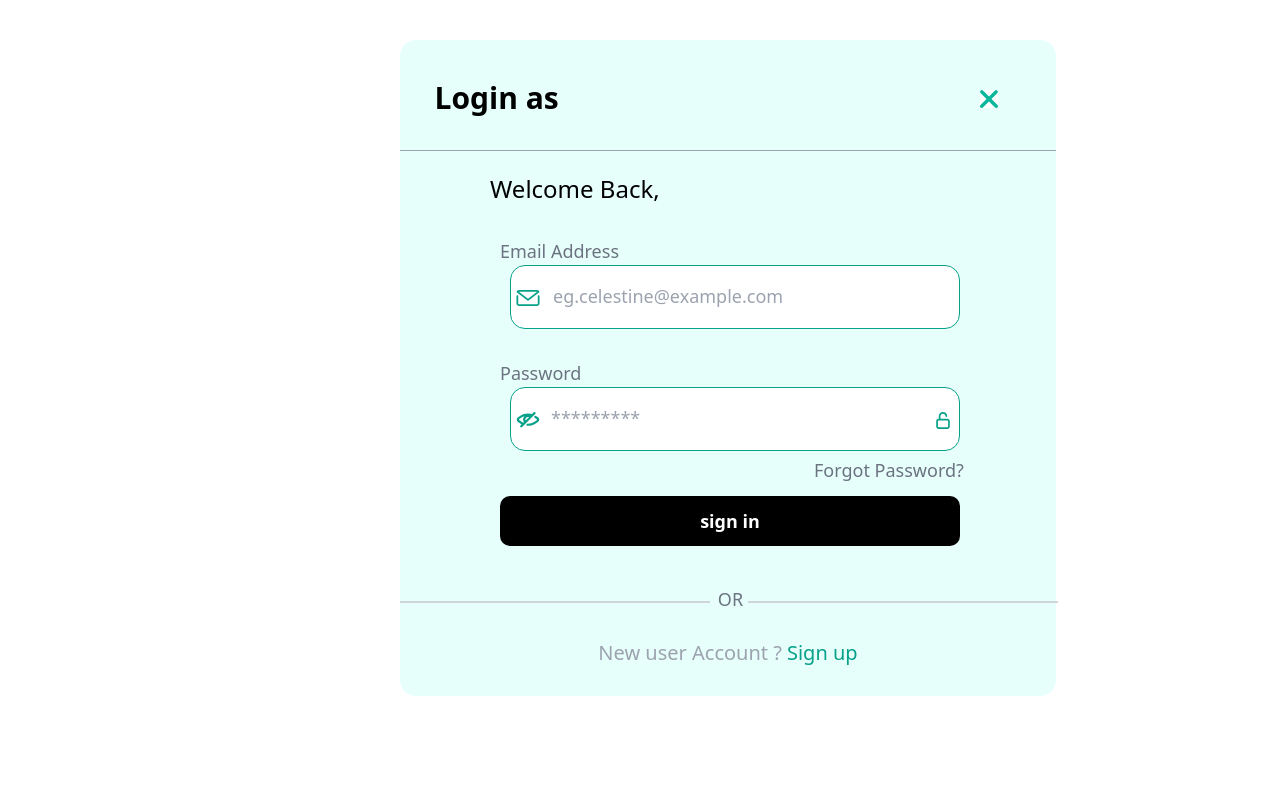
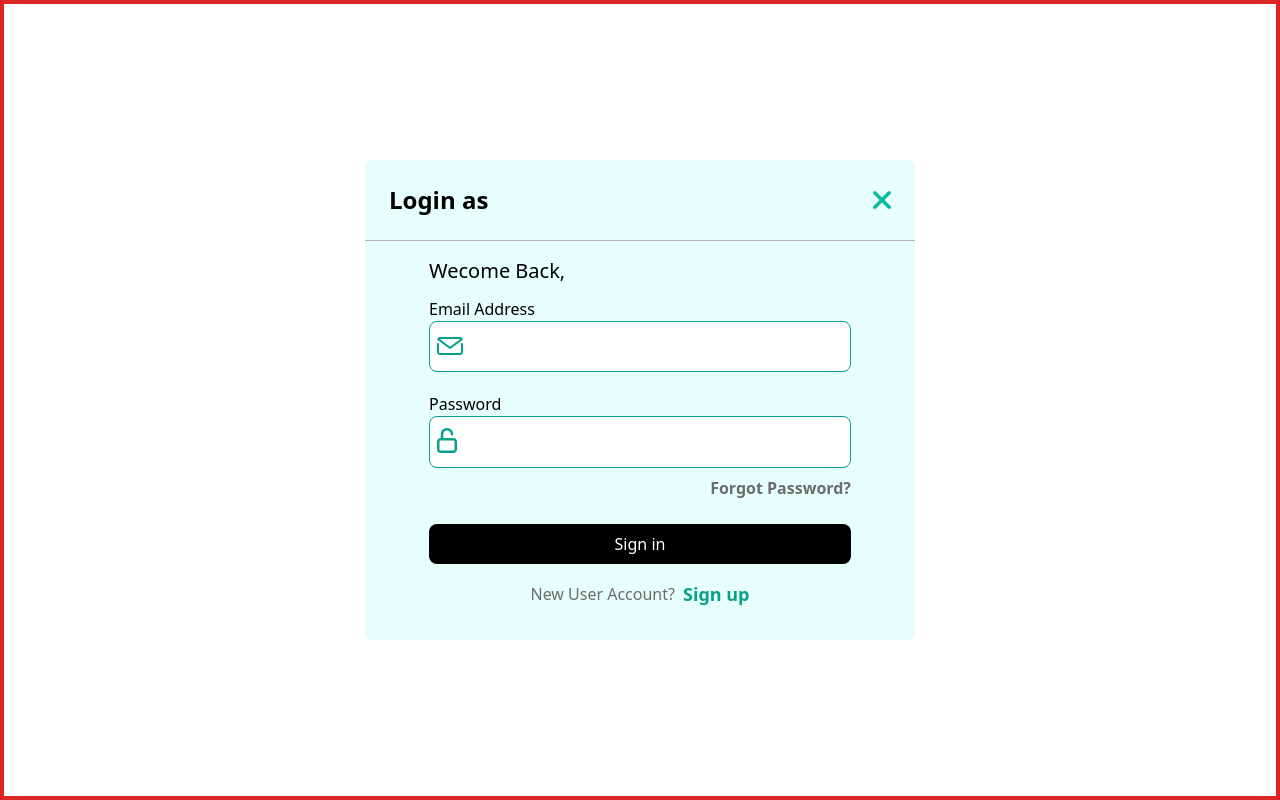
Before and after one commit to Zzohra/loginpage, a React (Vite) app: page / in a window 1280 px wide. Built offline with nearby package versions, Linux system fonts and the light colour scheme.

Commit message:
changes made by ameer

```diff
--- a/src/App.jsx
+++ b/src/App.jsx
@@ -1,9 +1,7 @@
-import { useState } from 'react'
-import reactLogo from './assets/react.svg'
-import viteLogo from '/vite.svg'
+
 import './App.css'
 import mailSvg from '../src/icons/mail.svg'
-import close from '../src/icons/close.jpg'
+import close from '../src/icons/closeSvg.svg'
 import lock from '../src/icons/lock.svg'
 import eye from '../src/icons/eye.svg'
 
@@ -11,85 +9,124 @@ import eye from '../src/icons/eye.svg'
 
 function App(){
 
-  const [count, setCount] = useState(0)
+
   return (
 
-    <div className='mt-[150px] sm:mt-[10px] sm:mb-[20px] sm:ml-[400px] ml-[80px]'>
-    <div className=' w-[220px]  h-[370px] rounded-lg sm:w-[656px] sm:h-[656px] sm:mt-[40px]  sm:rounded-2xl  bg-[#E7FFFB]'>
+//     <div className=' border-8 h-screen w-screen flex justify-center items-center border-red-600 '>
+//     <div className=' w-[220px]  h-[370px] rounded-lg sm:w-[656px] sm:h-[656px] sm:mt-[40px]  sm:rounded-2xl  bg-[#E7FFFB]'>
 
-    <div className=' w-[210px]   pt-[12px] pl-[2px] flex justify-around sm:w-[630px] sm:h-[100px] sm:pt-[35px]  '>
-     <a className='mr-[40px]  font-bold sm:text-[30px] sm:w-[154px] sm:font-bold sm:mr-[280px] ' >Login as</a>
-   <img src={close} className=' mt-[6px] ml-[46px] w-[13px] h-[13px] sm:mt-[15px] sm:w-[18px] sm:h-[18px] '/>
-    </div>
-    <div class="border-t border-gray-300 sm:border-gray-400 mt-[10px]" ></div>
+//     {/* <div className='  pt-[12px] pl-[2px] flex justify-around sm:w-[630px] sm:h-[100px] sm:pt-[35px]  '>
+//      <a className='mr-[40px]  font-bold sm:text-[30px] sm:w-[154px] sm:font-bold sm:mr-[280px] ' >Login as</a>
+//    <img src={close} className=''/>
+//     </div> */}
 
+//     {/* <div className="border-t border-gray-300 sm:border-gray-400 mt-[10px]" ></div> */}
+// <div className='flex justify-between p-6 border-b border-[#B3B3B3]'>
+//   <div className='font-bold text-2xl'>Login as</div>
+//   <img src={close} alt="close icon" />
+// </div>
 
-   <div className='mt-[5px] sm:mt-[20px] sm:ml-[70px]'>
-   <a className='font-medium text-[13px] ml-[20px] sm:text-[24px] sm:font-normal sm:h-[36px] sm:w-[245px]  '>Welcome Back, </a>  </div>
+//    <div className='mt-[5px] sm:mt-[20px] sm:ml-[70px]'>
+//    <a className='font-medium text-[13px] ml-[20px] sm:text-[24px] sm:font-normal sm:h-[36px] sm:w-[245px]  '>Welcome Back, </a>  </div>
 
 
 
-    <div className='ml-[21px] mt-[4px] sm:mt-[31px] sm:ml-[80px]'>
-      <a className='font-medium text-[8px] text-gray-500 ml-[8px] sm:ml-[20px] sm:text-[18px] sm:font-normal'>Email Address</a>
+//     <div className='ml-[21px] mt-[4px] sm:mt-[31px] sm:ml-[80px]'>
+//       <a className='font-medium text-[8px] text-gray-500 ml-[8px] sm:ml-[20px] sm:text-[18px] sm:font-normal'>Email Address</a>
 
-   <div className='flex items-start '  >
-    <input type="text"
-      placeholder ='eg.celestine@example.com' class='placeholder:text-[8px] placeholder:px-[2px] sm:placeholder:text-[18px]
-      border-[1px] sm:rounded-[15px]  border-[#07A189] rounded-[5px] pl-[18px] w-[180px] relative  sm:pl-[40px] sm:h-[64px] sm:w-[450px]  sm:ml-[30px]' ></input>
+//    <div className='flex items-start '  >
+//     <input type="text"
+//       placeholder ='eg.celestine@example.com' className='placeholder:text-[8px] placeholder:px-[2px] sm:placeholder:text-[18px]
+//       border-[1px] sm:rounded-[15px]  border-[#07A189] rounded-[5px] pl-[18px] w-[180px] relative  sm:pl-[40px] sm:h-[64px] sm:w-[450px]  sm:ml-[30px]' />
 
-   <img src={mailSvg} className=' absolute w-[10px] h-[10px] mt-[7px] ml-[5px] sm:mt-[25px] sm:ml-[35px] sm:h-[16px] sm:w-[26px]' ></img>
+//    <img src={mailSvg} className=' absolute w-[10px] h-[10px] mt-[7px] ml-[5px] sm:mt-[25px] sm:ml-[35px] sm:h-[16px] sm:w-[26px]' />
 
-   </div>
+//    </div>
 
-      </div>
+//       </div>
 
 
-      <div className='ml-[21px] mt-[4px] sm:mt-[31px] sm:ml-[80px]'>
-      <a className='font-medium text-[8px] text-gray-500 ml-[8px]  sm:ml-[20px] sm:text-[18px] sm:font-normal'>Password</a>
+//       <div className='ml-[21px] mt-[4px] sm:mt-[31px] sm:ml-[80px]'>
+//       <a className='font-medium text-[8px] text-gray-500 ml-[8px]  sm:ml-[20px] sm:text-[18px] sm:font-normal'>Password</a>
 
-   <div className='flex items-start  '  >
-    <input type="text"
-      placeholder ='*********' class='placeholder:text-[8px] placeholder:pr-[2px] sm:placeholder:text-[18px]
-       border-[1px] sm:rounded-[15px]  border-[#07A189] rounded-[5px] pl-[18px] pr-[20px] w-[180px] relative sm:pl-[40px] sm:h-[64px] sm:w-[450px]  sm:ml-[30px]' ></input>
+//    <div className='flex flex-col  '  >
+//     <input type="text"
+//       placeholder ='*********' className='placeholder:text-[8px] placeholder:pr-[2px] sm:placeholder:text-[18px]
+//        border-[1px] sm:rounded-[15px]  border-[#07A189] rounded-[5px] pl-[18px] pr-[20px] w-[180px] relative sm:pl-[40px] sm:h-[64px] sm:w-[450px]  sm:ml-[30px]' />
 
-   <img src={lock} className=' absolute w-[10px] h-[10px] mt-[7px] ml-[5px] sm:ml-[35px] sm:mt-[25px] sm:h-[16px] sm:w-[26px]' ></img>
-   <img src={eye} className=' absolute w-[10px] h-[10px] mt-[7px] ml-[160px] sm:ml-[450px] sm:mt-[25px] sm:h-[17px] sm:w-[26px]' ></img>
-   <a className=' absolute font-medium text-[7px] text-gray-500 mt-[30px] ml-[-60px]  sm:mt-[70px] sm:ml-[334px]  sm:text-[18px]  sm:font-normal'>Forgot Password?</a>
+//    <img src={lock} className=' absolute w-[10px] h-[10px] mt-[7px] ml-[5px] sm:ml-[35px] sm:mt-[25px] sm:h-[16px] sm:w-[26px]' />
+//    <img src={eye} className=' absolute w-[10px] h-[10px] mt-[7px] ml-[160px] sm:ml-[450px] sm:mt-[25px] sm:h-[17px] sm:w-[26px]' />
 
-   </div>
+//    <div className='text-right w-full   font-medium text-[7px] text-gray-500    sm:text-[18px]  sm:font-normal'>Forgot Password?</div>
+//    </div>
 
 
 
-      </div>
+//       </div>
 
 
-<button class="bg-black text-white text-[11px] font-semibold rounded h-[25px] w-[180px] mt-[20px] ml-[18px]
-sm:w-[460px] sm:h-[50px] sm:rounded-[10px] sm:text-[18px] sm:font-semibold sm:mt-[45px] sm:ml-[100px]
-">
-sign in
-</button>
+// <button className="bg-black text-white text-[11px] font-semibold rounded h-[25px] w-[180px] mt-[20px] ml-[18px]
+// sm:w-[460px] sm:h-[50px] sm:rounded-[10px] sm:text-[18px] sm:font-semibold sm:mt-[45px] sm:ml-[100px]
+// ">
+// sign in
+// </button>
 
 
 
-<div className='grid justify-items-center sm:mt-[15px] '>
+// <div className='grid justify-items-center sm:mt-[15px] '>
 
-<div class="relative border-t border-gray-300 mt-[25px] mr-[300px] w-[90px]
-                     sm:border-t-[2px] sm:mt-[40px] sm:w-[310px] sm:mr-[510px] " ></div>
-<a className='absolute mt-[20px] ml-[5px] text-gray-500 text-[7px] font-medium sm:mt-[25px] sm:text-[18px]'>OR</a>
-<div class="absolute border-t border-gray-300 mt-[25px] ml-[130px] w-[90px]
-                       sm:border-t-[2px] sm:mt-[40px] sm:w-[310px] sm:ml-[350px]" ></div>
+// <div className="relative border-t border-gray-300 mt-[25px] mr-[300px] w-[90px]
+//                      sm:border-t-[2px] sm:mt-[40px] sm:w-[310px] sm:mr-[510px] " ></div>
+// <a className='absolute mt-[20px] ml-[5px] text-gray-500 text-[7px] font-medium sm:mt-[25px] sm:text-[18px]'>OR</a>
+// <div className="absolute border-t border-gray-300 mt-[25px] ml-[130px] w-[90px]
+//                        sm:border-t-[2px] sm:mt-[40px] sm:w-[310px] sm:ml-[350px]" ></div>
 
-</div>
+// </div>
 
-<div className='grid justify-items-center sm:mt-[15px] '>
-<div className='mt-[20px] text-gray-400 text-[9px] font-medium sm:text-[20px]'> New user Account ?
-<a className='text-[#07A189] ml-[5px]'>Sign up</a>
-</div>
-</div>
+// <div className='grid justify-items-center sm:mt-[15px] '>
+// <div className='mt-[20px] text-gray-400 text-[9px] font-medium sm:text-[20px]'> New user Account ?
+// <a className='text-[#07A189] ml-[5px]'>Sign up</a>
+// </div>
+// </div>
 
 
+//   </div>
+//   </div>
+<div className='h-screen w-screen border-4 flex justify-center items-center border-red-600'>
+ <div className='w-[550px] h-[480px] rounded-lg bg-[#E7FFFB]'>
+ <div className='flex justify-between p-6 border-b border-[#B3B3B3]'>
+    <div className='text-2xl font-bold '>Login as</div>
+    <img src={close} alt="" />
   </div>
+  <div className=' w-full  px-16 py-4 '>
+    <div className='mb-3 text-xl'>Wecome Back,</div>
+    <div className='flex flex-col gap-5'>
+    <div className='relative'>
+      <div>
+        Email Address
+      </div>
+      <input className='rounded-lg w-full py-[3%] border border-[#07A189]' type="text" />
+      <img className='absolute top-10 left-2' src={mailSvg} alt="" />
+    </div>
+    <div className='relative'>
+      <div>Password</div>
+      <input type="text"  className='rounded-lg w-full py-[3%] border border-[#07A189]'/>
+      <img className='absolute top-9 left-2' src={eye} alt="" />
+    </div>
+    </div>
+    <div className='text-right mt-2 mb-6 text-[#6C6C6C] font-semibold'>
+      Forgot Password?
+    </div>
+    <button className='bg-black text-white px-4 py-2 rounded-lg w-full'>
+      Sign in
+    </button>
   </div>
+  <div className='flex gap-2 justify-center items-center'>
+    <div className='text-[#6C6C6C]'>New User Account?</div>
+    <div className='text-[#07A189] font-bold text-lg'>Sign up</div>
+  </div>
+ </div>
+</div>
   )
 }
 
```
Also changed, not shown: src/icons/closeSvg.svg (added).
